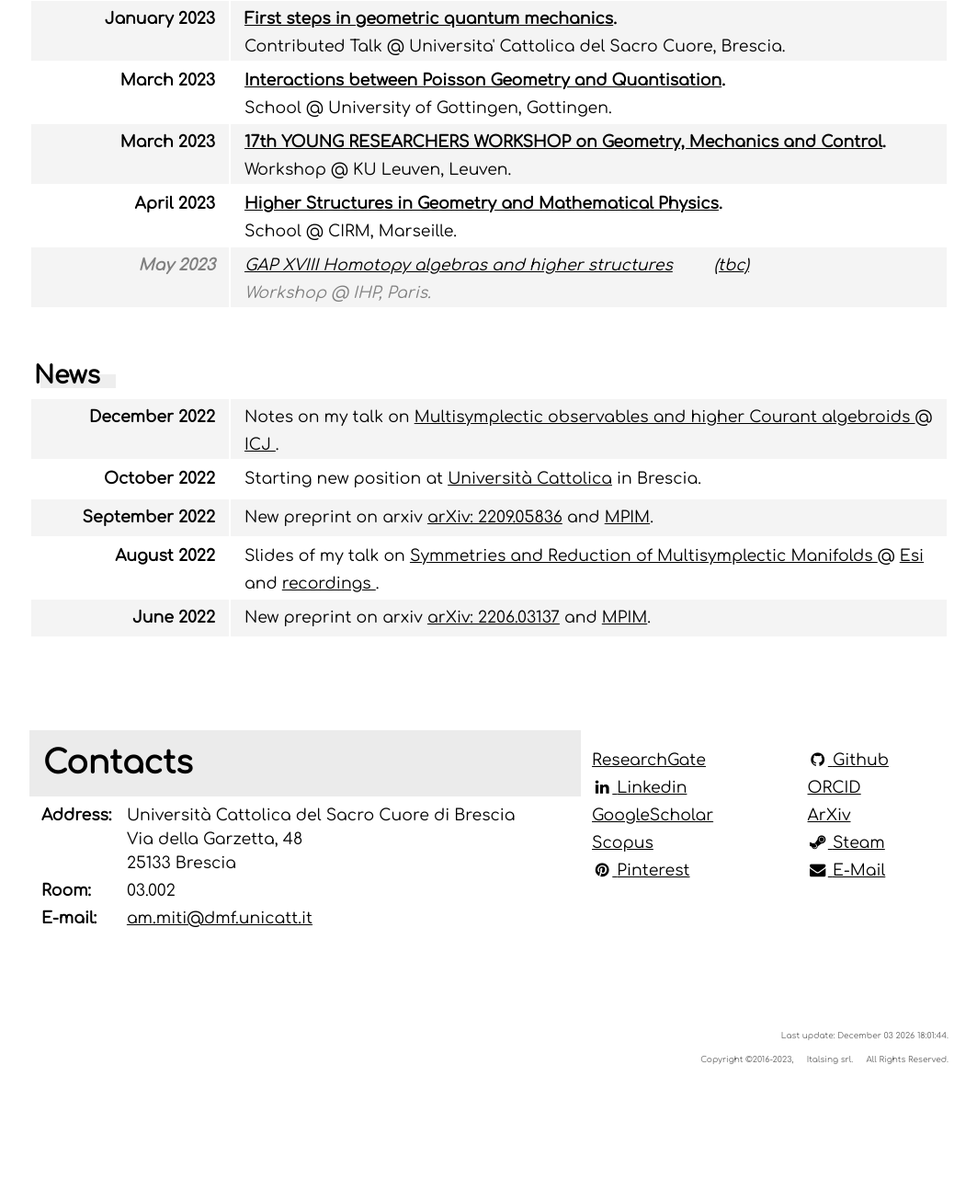
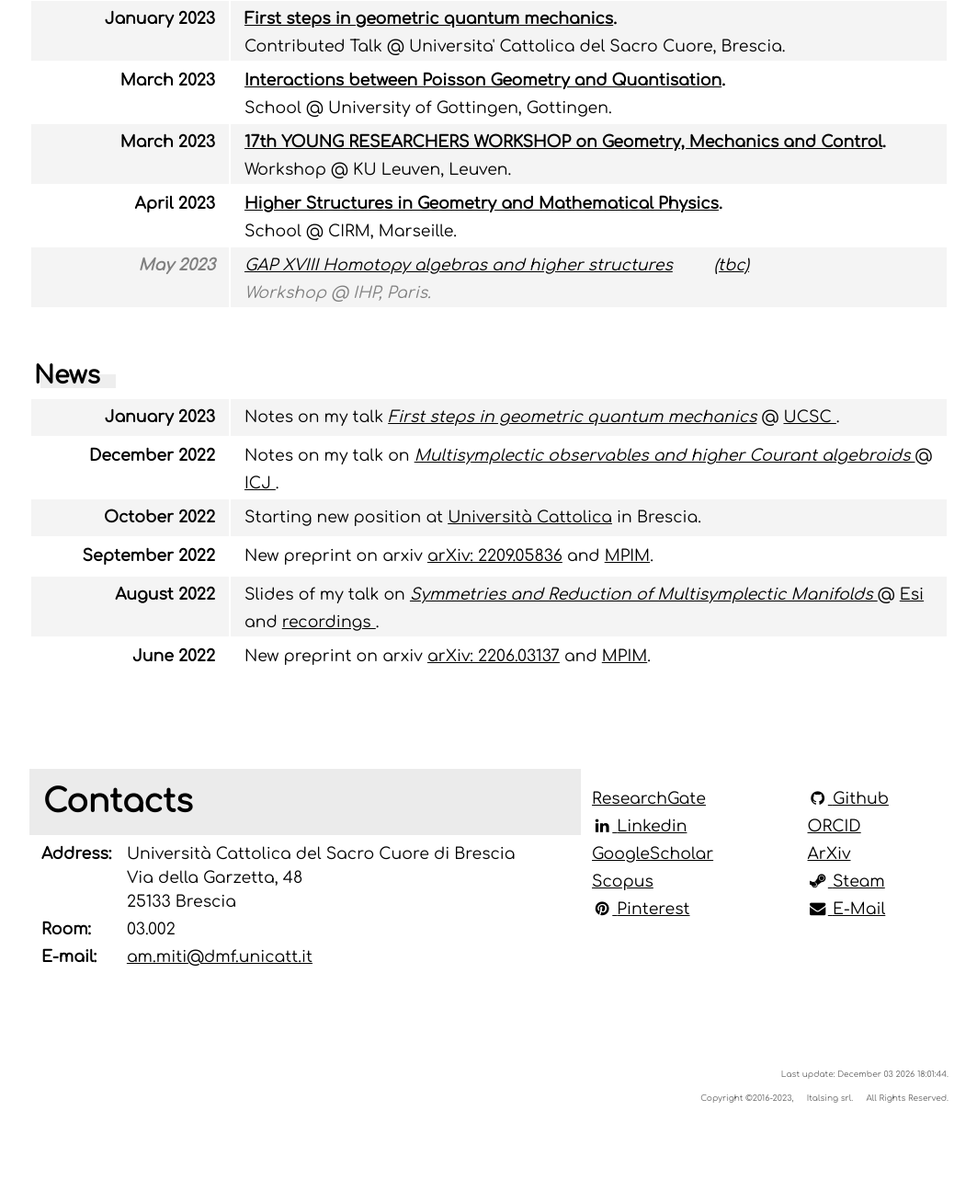
Before and after one commit to MasterToninus/MasterToninus.github.io, a PHP site: page / in a window 1280 px wide. Shown: the part 1109-2404 px from the top of the page at 92% size, without its empty margins (108-1171 px from the left). Before the commit the page ends 2266 px from the top, so only its background shows below. Run offline with PHP 8.4, Linux system fonts and the light colour scheme; some libraries are stand-ins or nearby versions.

Commit message:
Updated seminars

```diff
--- a/data/material.csv
+++ b/data/material.csv
@@ -20,3 +20,4 @@ Presentation;Symmetries and reduction of multisymplectic manifolds;Talk;;07/04/2
 Presentation;L∞-structures via the Nijenhuis-Richardson algebra;Talk;;13/06/2022;0;Good Morning Sfars;online;https://www.researchgate.net/publication/361261330_L_-structures_via_the_Nijenhuis-Richardson_algebra;https://discord.com/channels/755703470195081306/981502577545973811
 Presentation;Symmetries and reduction of multisymplectic manifolds;Talk;;25/08/2022;0;Higher Structures and Field Theory;Esi, Vienna;https://www.researchgate.net/publication/359847200_Symmetries_and_Reduction_of_Multisymplectic_Manifolds;https://www.esi.ac.at/events/t1028/
 Presentation;Multisymplectic observables and higher Courant algebroids;Talk;;09/12/2022;0;"Séminaire Physique mathématique"; ICJ, Lyon;https://www.researchgate.net/publication/366216470_Multisymplectic_observables_and_higher_Courant_algebroids;https://indico.math.cnrs.fr/event/8621/
+Presentation;First steps in geometric quantum mechanics;Talk;;25/01/2023;0;PhD Seminar; UCSC, Brescia;https://www.dropbox.com/s/8daetmem0kkp443/2301-Brescia-PhdSeminar.pdf?dl=0;https://www.dropbox.com/s/oqd6psmeiexwhnt/2301-Brescia-PhdSeminar.pdf?dl=0
--- a/index.php
+++ b/index.php
@@ -212,10 +212,21 @@
           <table class="list">
 
           <tr>
+              <td class="left"><b>January 2023</b></td>
+              <td class="right">Notes on my talk
+                <a href="https://www.dropbox.com/s/8daetmem0kkp443/2301-Brescia-PhdSeminar.pdf?dl=0"><em>First steps in geometric quantum mechanics</em></a> @
+                <a href="https://scuoledidottorato.unicatt.it/science-home"> UCSC
+                </a>.
+              </td>
+          </tr>
+
+
+
+          <tr>
               <td class="left"><b>December 2022</b></td>
               <td class="right">Notes on my talk on
-                <a href="https://www.researchgate.net/publication/366216470_Multisymplectic_observables_and_higher_Courant_algebroids">Multisymplectic observables and higher Courant algebroids
-                </a> @
+                <a href="https://www.researchgate.net/publication/366216470_Multisymplectic_observables_and_higher_Courant_algebroids"><em>Multisymplectic observables and higher Courant algebroids
+              </em></a> @
                 <a href="https://indico.math.cnrs.fr/event/8621/"> ICJ
                 </a>.
               </td>
@@ -234,8 +245,8 @@
             <tr>
               <td class="left"><b>August 2022</b></td>
               <td class="right">Slides of my talk on
-                <a href="https://www.researchgate.net/publication/359847200_Symmetries_and_Reduction_of_Multisymplectic_Manifolds/comments">Symmetries and Reduction of Multisymplectic Manifolds
-                </a> @
+                <a href="https://www.researchgate.net/publication/359847200_Symmetries_and_Reduction_of_Multisymplectic_Manifolds/comments"><em>Symmetries and Reduction of Multisymplectic Manifolds
+              </em></a> @
                 <a href="https://www.esi.ac.at/events/e430/"> Esi
                 </a>
                 and
```
